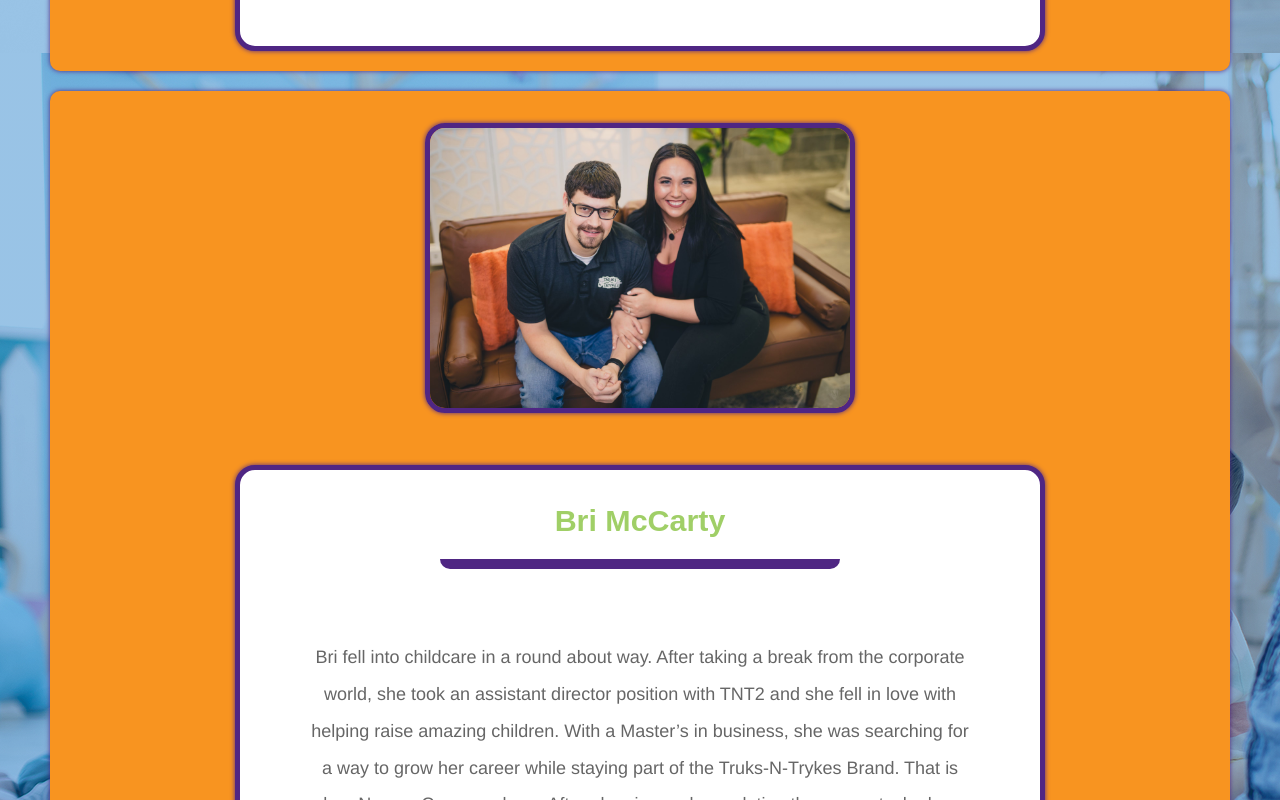
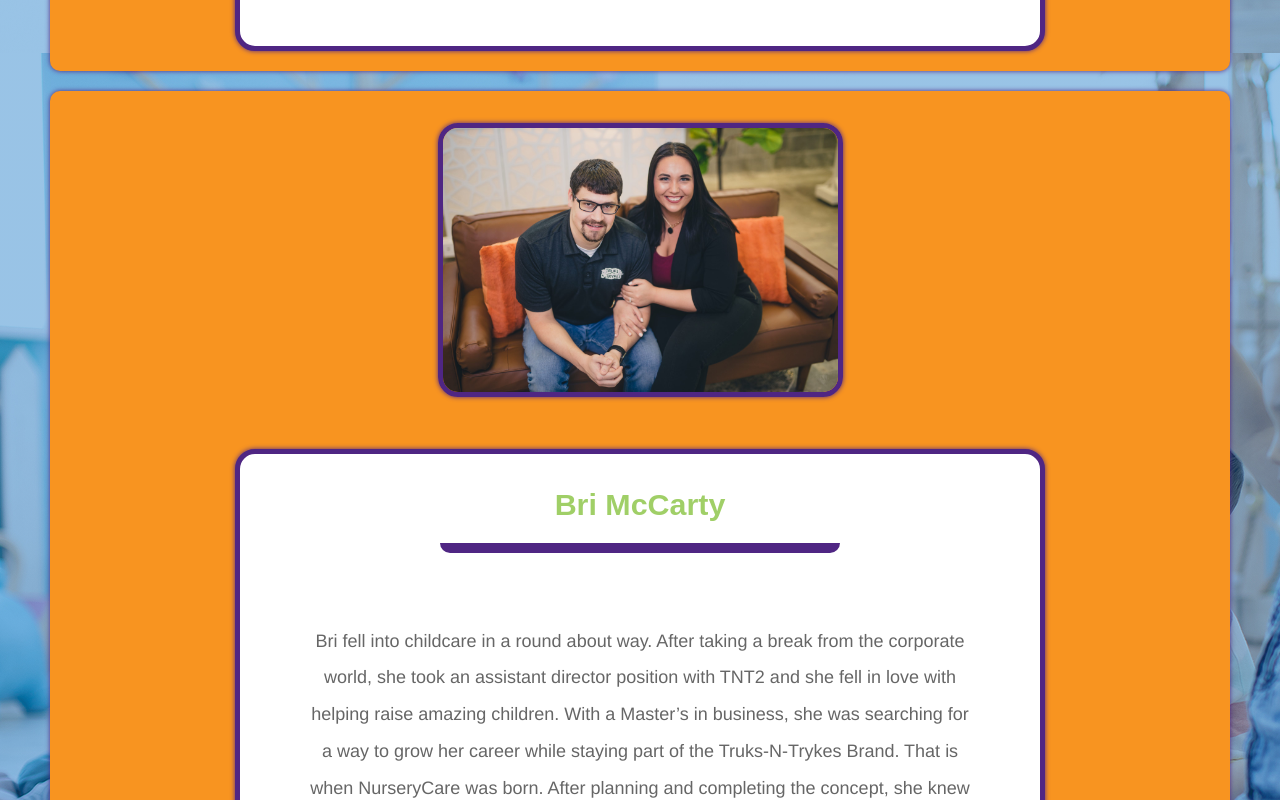
Before and after one commit to suschuk24/tnt-marketing-site, a React (Create React App) app: page /leadership in a window 1280 px wide. Shown: the part 1220-2020 px from the top of the page. Built offline with nearby package versions, Linux system fonts and the light colour scheme.

Commit message:
Change picture size

```diff
--- a/src/components/LeaderCard/LeaderCard.css
+++ b/src/components/LeaderCard/LeaderCard.css
@@ -23,8 +23,8 @@
 }
 
 .LeaderCard-image {
-    max-height: 420px;
-    max-width: 420px;
+    max-height: 395px;
+    max-width: 395px;
     border: #4F2683 5px solid;
     box-shadow: 0 0 5px #4F2683;
     border-radius: 20px;
```
